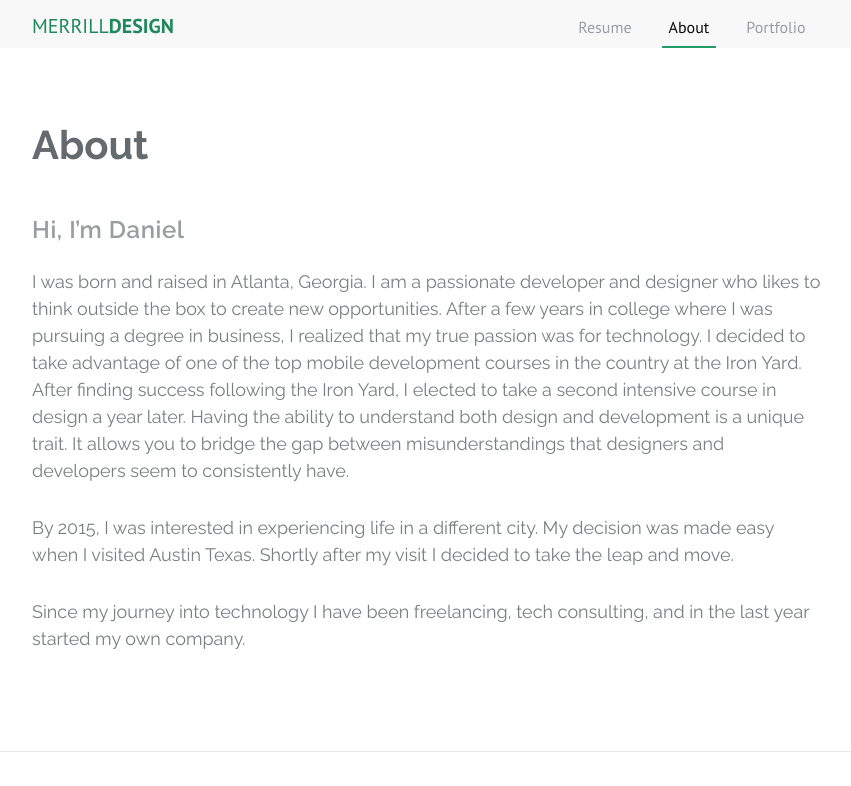
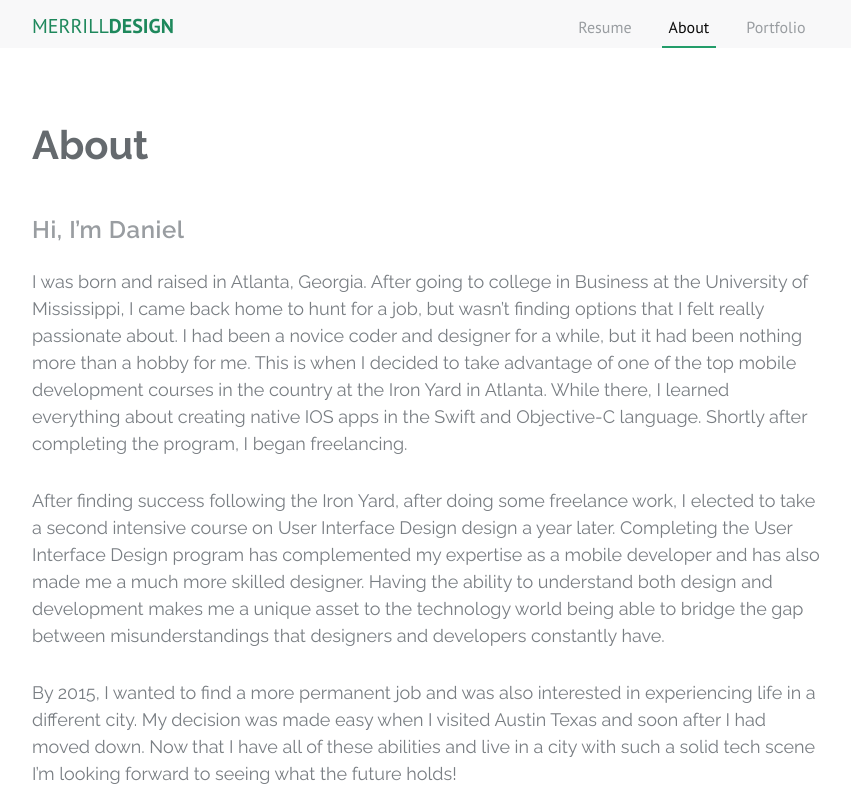
Before and after one commit to dmerrill88/MerrillDesign, a Jekyll site: the page built from about.md, in a window 1280 px wide, cut to the strip 0-786 px from the top of the page. Shown: the whole strip, without its empty margins (213-1064 px from the left). Built offline with Jekyll 4.4.1, drawn with Linux system fonts in a browser that asks for light colours; some of the changed text lies outside the part shown.

```diff
--- a/about.md
+++ b/about.md
@@ -5,8 +5,10 @@ permalink: /about/
 
 ## Hi, I'm Daniel
 
-I was born and raised in Atlanta, Georgia. I am a passionate developer and designer who likes to think outside the box to create new opportunities. After a few years in college where I was pursuing a degree in business, I realized that my true passion was for technology. I decided to take advantage of one of the top mobile development courses in the country at the Iron Yard. After finding success following the Iron Yard, I elected to take a second intensive course in design a year later. Having the ability to understand both design and development is a unique trait. It allows you to bridge the gap between misunderstandings that designers and developers seem to consistently have.
+I was born and raised in Atlanta, Georgia. After going to college in Business at the University of Mississippi, I came back home to hunt for a job, but wasn’t finding options that I felt really passionate about. I had been a novice coder and designer for a while, but it had been nothing more than a hobby for me. This is when I decided to take advantage of one of the top mobile development courses in the country at the Iron Yard in Atlanta. While there, I learned everything about creating native IOS apps in the Swift and Objective-C language. Shortly after completing the program, I began freelancing.
 
-By 2015, I was interested in experiencing life in a different city. My decision was made easy when I visited Austin Texas. Shortly after my visit I decided to take the leap and move.
+After finding success following the Iron Yard, after doing some freelance work, I elected to take a second intensive course on User Interface Design design a year later. Completing the User Interface Design program has complemented my expertise as a mobile developer and has also made me a much more skilled designer. Having the ability to understand both design and development makes me a unique asset to the technology world being able to bridge the gap between misunderstandings that designers and developers constantly have.
 
-Since my journey into technology I have been freelancing, tech consulting, and in the last year started my own company.
+By 2015, I wanted to find a more permanent job and was also interested in experiencing life in a different city. My decision was made easy when I visited Austin Texas and soon after I had moved down. Now that I have all of these abilities and live in a city with such a solid tech scene I'm looking forward to seeing what the future holds!
+
+Since my journey into technology I have been freelancing, tech consulting, and have started my own company.
```
